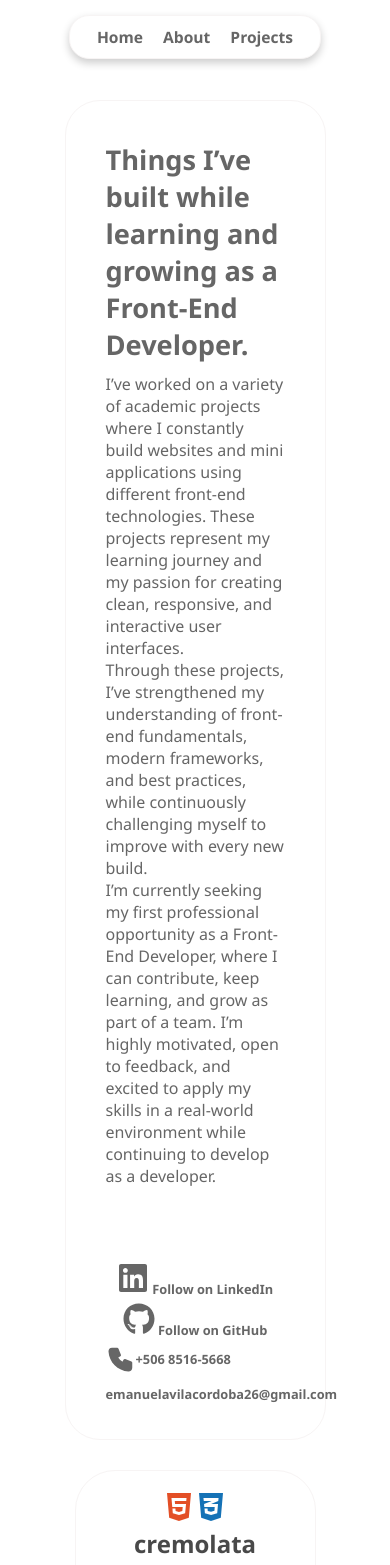
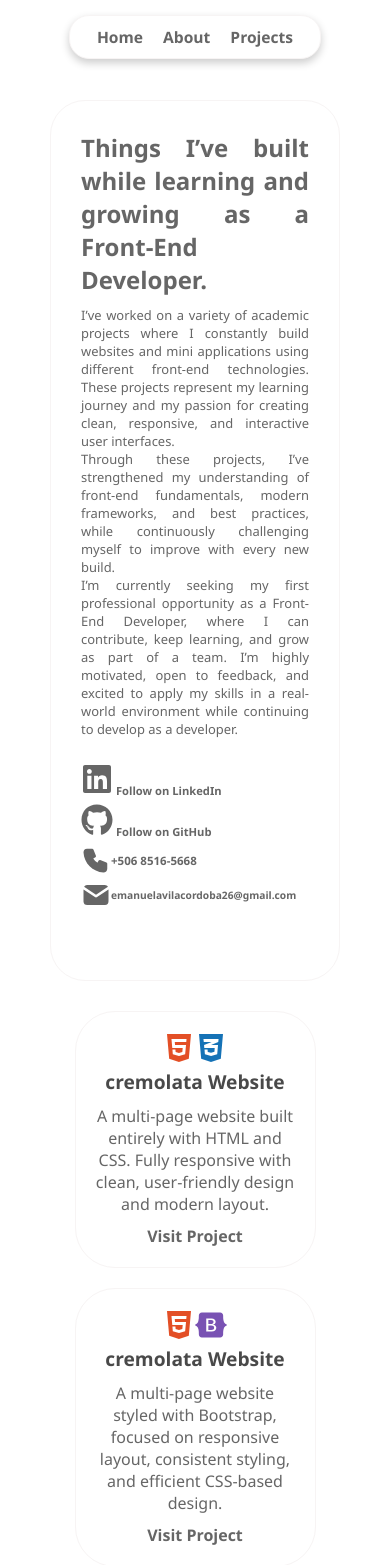
Before and after one commit to avilac26/Portfolio, a React (Vite) app: page /projects in a window 390 px wide. Shown: the top 1565 px of the page. Built offline with nearby package versions, Linux system fonts and the light colour scheme.

Commit message:
Adjusted responsive settings

```diff
--- a/src/Components/AboutContactContainer.css
+++ b/src/Components/AboutContactContainer.css
@@ -1,6 +1,7 @@
 .AboutContainerSocials{
-    margin: 85px auto;
     padding-left: 20px;
+    align-items: center;
+    margin: 100px auto;
 }
 
 .AboutContainerSocialsList {
@@ -30,13 +31,25 @@
     font-weight: bold;
 }
 
+.liContainer span{
+    font-family: 'Segoe UI', Tahoma, Geneva, Verdana, sans-serif;
+}
+
 @media (max-width:900px){
     .AboutContainerSocials{
-    margin: 25px auto;
-    padding-left: 0px;
-    text-align: center;
+        margin: 0;
+        margin-bottom: 35px;
+        padding-left: 0px;
+        text-align: left;
     }
     .AboutContainerSocials a{
+        font-size: 0.7em;
         margin-bottom: 5px;
     }
+    .liContainer{
+        justify-content: left;
+    }
+    .liContainer span{
+        font-size: 0.8em;
+    }
 }
--- a/src/Components/AboutContactContainer.jsx
+++ b/src/Components/AboutContactContainer.jsx
@@ -33,7 +33,7 @@ function AboutContactContainer({icon1, icon2,}){
                         <path d="M22 7.535v9.465a3 3 0 0 1 -2.824 2.995l-.176 .005h-14a3 3 0 0 1 -2.995 -2.824l-.005 -.176v-9.465l9.445 6.297l.116 .066a1 1 0 0 0 .878 0l.116 -.066l9.445 -6.297z" />
                         <path d="M19 4c1.08 0 2.027 .57 2.555 1.427l-9.555 6.37l-9.555 -6.37a2.999 2.999 0 0 1 2.354 -1.42l.201 -.007h14z" />
                     </svg>
-                    <p> emanuelavilacordoba26@gmail.com</p>
+                    <span> emanuelavilacordoba26@gmail.com</span>
                 </li>
             </ul>
         </div>
--- a/src/Components/AboutProjectsContainer.css
+++ b/src/Components/AboutProjectsContainer.css
@@ -38,18 +38,30 @@
 .AboutProjectsContainer p{
     font-family: 'Segoe UI', Tahoma, Geneva, Verdana, sans-serif;
     color: rgb(102, 102, 102);
+    text-align: left;
 }
+
+
 
 @media (max-width:900px){
     .AboutProjectsContainer{
         flex-direction: column;
+        width: 100%;
+        padding: 30px;
 
     }
     .AboutContainerDescription{
-    width: 100%;
+        width: 100%;
+        margin-bottom: 25px;
     }
 
     .AboutProjectsContainer h2{
-        font-size: 1.7em;
+        font-size: 1.5em;
+        text-align: justify;
+    }
+
+    .AboutProjectsContainer p{
+        font-size: 0.9em;
+        text-align: justify;
     }
 }
--- a/src/Components/AboutSkillsContainer.css
+++ b/src/Components/AboutSkillsContainer.css
@@ -60,3 +60,13 @@
     font-family: 'Segoe UI', Tahoma, Geneva, Verdana, sans-serif;
     color: rgb(102, 102, 102);
 }
+
+
+@media (max-width:900px){
+    .AboutSkillsInformationContainer h1{
+        font-size: 1.5em;
+    }
+    .AboutSkillsInformationContainer p{
+        font-size: 0.9em;
+    }
+}
--- a/src/Components/HomeAbout.css
+++ b/src/Components/HomeAbout.css
@@ -83,4 +83,17 @@
         align-items: center;
         text-align: center;
     }
+
+    .HomeAboutInformationContainer h1{
+        font-size: 1.7em;
+    }
+
+    .HomeAboutInformationContainer p{
+        font-size: 0.9em;
+        text-align: justify;
+    }
+
+    .HomeAboutImg{
+        width: 200px;
+    }
 }
--- a/src/Components/Project.css
+++ b/src/Components/Project.css
@@ -32,3 +32,13 @@
 .skillItem svg {
     font-size: 2rem;
 }
+
+
+@media (max-width:900px){
+    .ProjectContainer h2{
+        font-size: 1.2em;
+    }
+    .ProjectContainer p{
+        font-size: 1em;
+    }
+}
```
